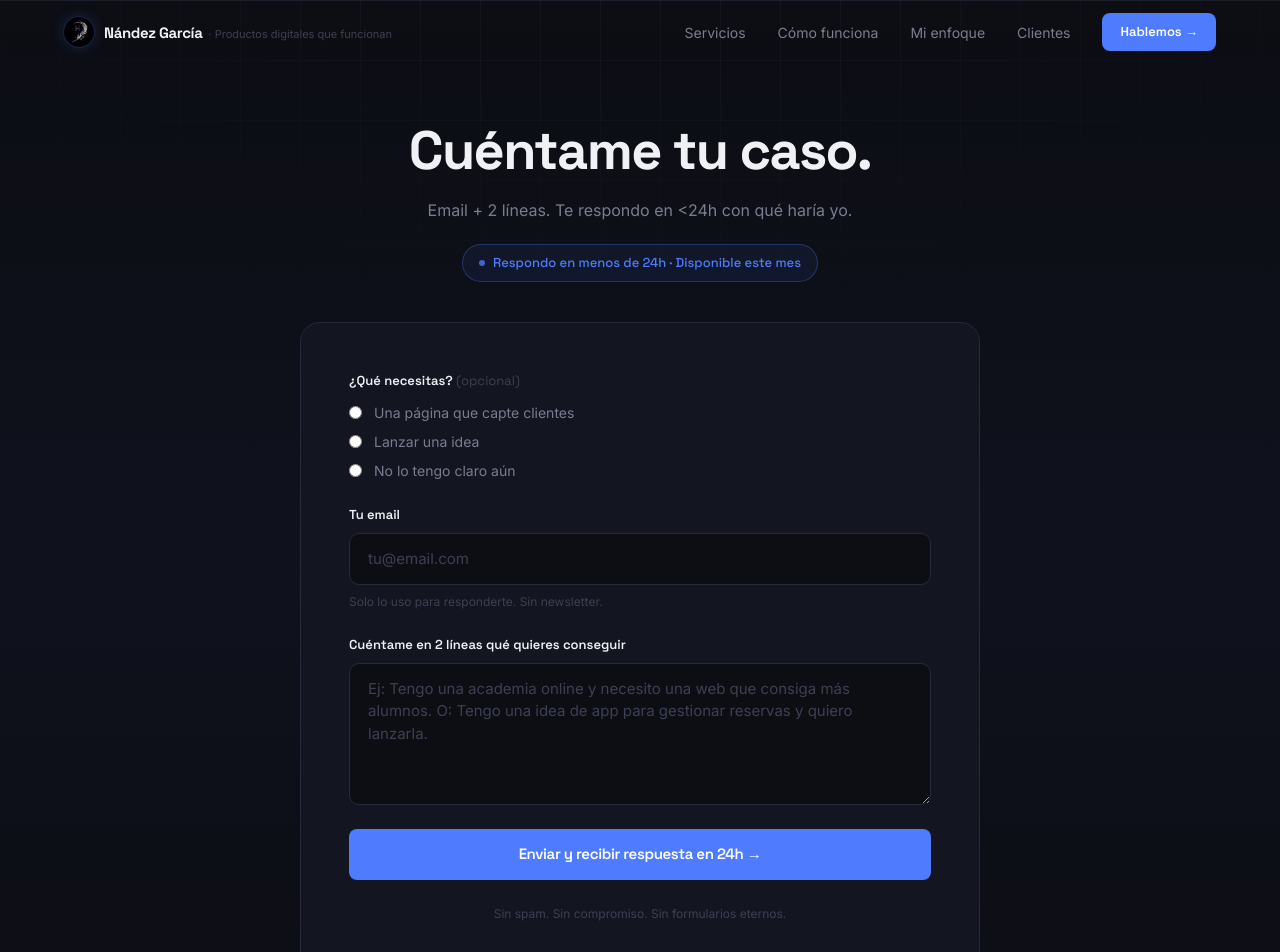
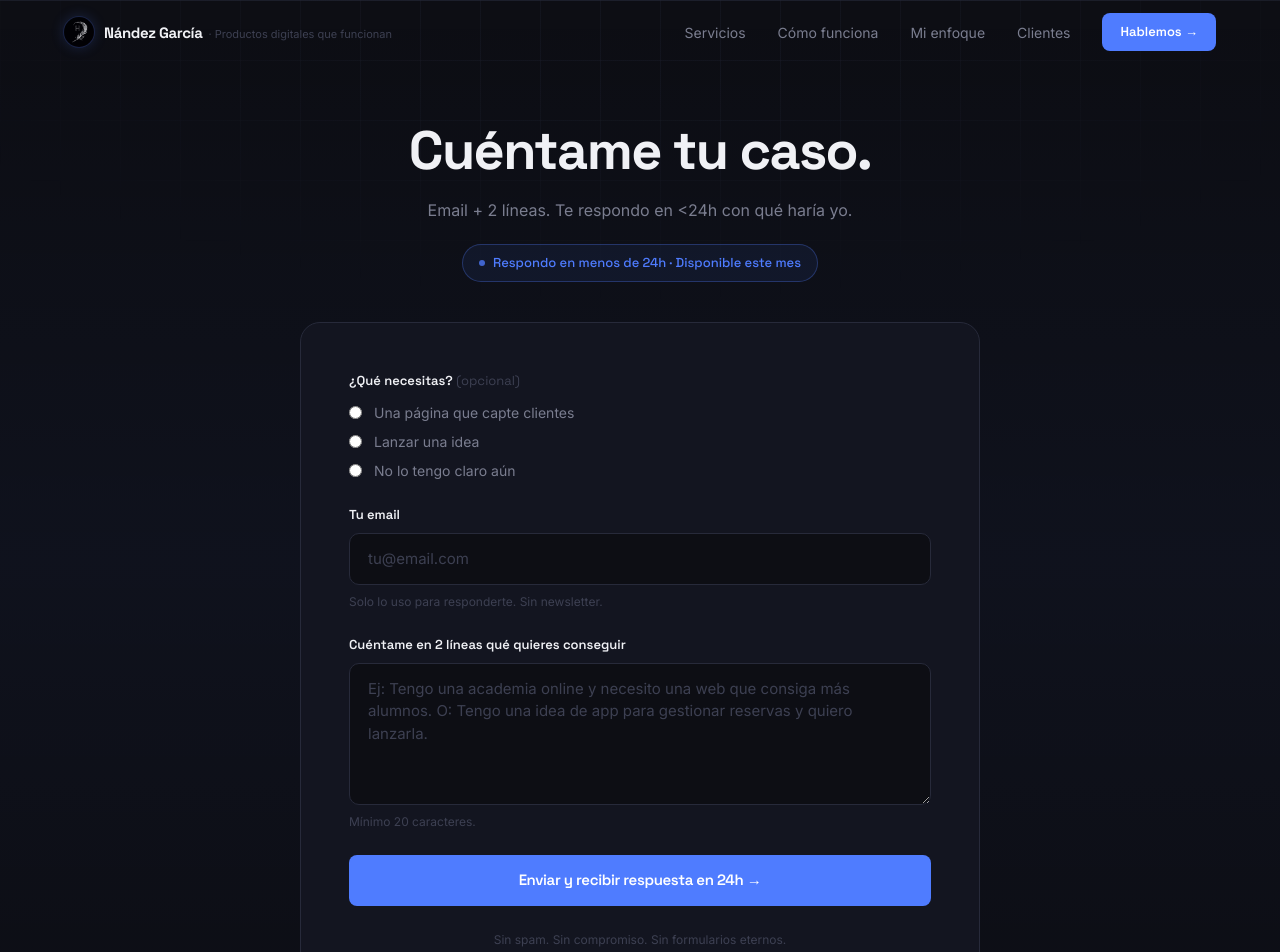
Before and after one commit to nandezmkt-boop/nandez-garcia, a Next.js app: page /contacto in a window 1280 px wide. Shown: the top 952 px of the page. Built offline with nearby package versions, Linux system fonts and the light colour scheme.

Commit message:
feat: improve contact form validation and UX

```diff
--- a/components/sections/CTAFinal.tsx
+++ b/components/sections/CTAFinal.tsx
@@ -16,12 +16,12 @@ const TIPO_OPTIONS = [
   { value: 'no-claro', label: 'No lo tengo claro aún' },
 ] as const
 
-function SubmitButton({ sending }: { sending: boolean }) {
+function SubmitButton({ sending, blocked }: { sending: boolean; blocked: boolean }) {
   const [hovered, setHovered] = useState(false)
   return (
     <button
       type="submit"
-      disabled={sending}
+      disabled={sending || blocked}
       onMouseEnter={() => setHovered(true)}
       onMouseLeave={() => setHovered(false)}
       className="w-full inline-flex items-center justify-center gap-2 font-head font-semibold text-[15px] tracking-tight rounded-lg px-7 py-[14px] text-white transition-all duration-200 disabled:opacity-60 disabled:cursor-not-allowed"
@@ -187,7 +187,7 @@ function CTAFinalForm({ showUrgency }: { showUrgency: boolean }) {
     register,
     handleSubmit,
     setValue,
-    formState: { errors },
+    formState: { errors, isSubmitted },
   } = useForm<ContactInput>({
     resolver: zodResolver(contactSchema),
     defaultValues: { tipo: initialTipo },
@@ -385,10 +385,12 @@ function CTAFinalForm({ showUrgency }: { showUrgency: boolean }) {
                       : 'var(--border)')
                   }
                 />
-                {errors.mensaje && (
+                {errors.mensaje ? (
                   <p className="text-[12px]" style={{ color: '#ff6b6b' }}>
                     {errors.mensaje.message}
                   </p>
+                ) : (
+                  <p className="text-[12px] text-subtle">Mínimo 20 caracteres.</p>
                 )}
               </div>
 
@@ -398,7 +400,7 @@ function CTAFinalForm({ showUrgency }: { showUrgency: boolean }) {
                 </p>
               )}
 
-              <SubmitButton sending={status === 'sending'} />
+              <SubmitButton sending={status === 'sending'} blocked={isSubmitted && Object.keys(errors).length > 0} />
 
               <p className="text-center text-[12px] text-subtle leading-[1.7]">
                 Sin spam. Sin compromiso. Sin formularios eternos.
```
Also changed, not shown: 1 other file (tests, documents, lock files or other folders).
